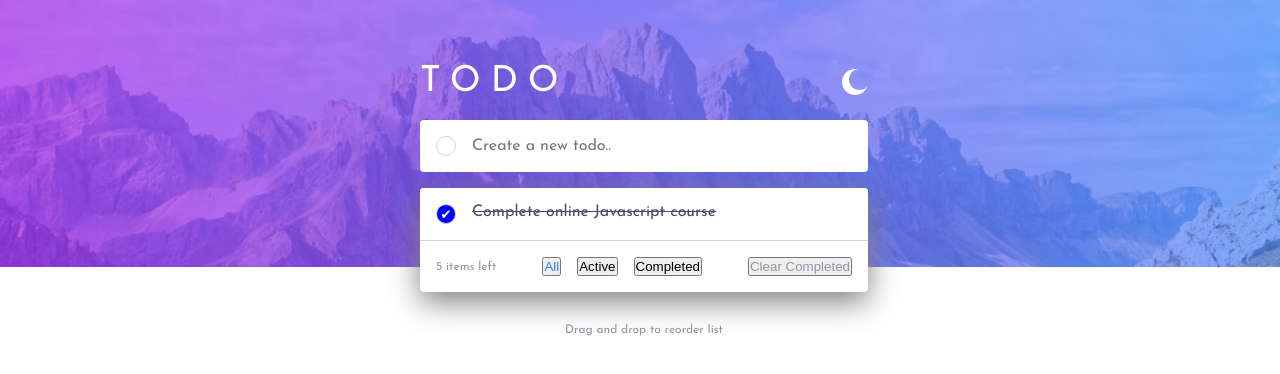
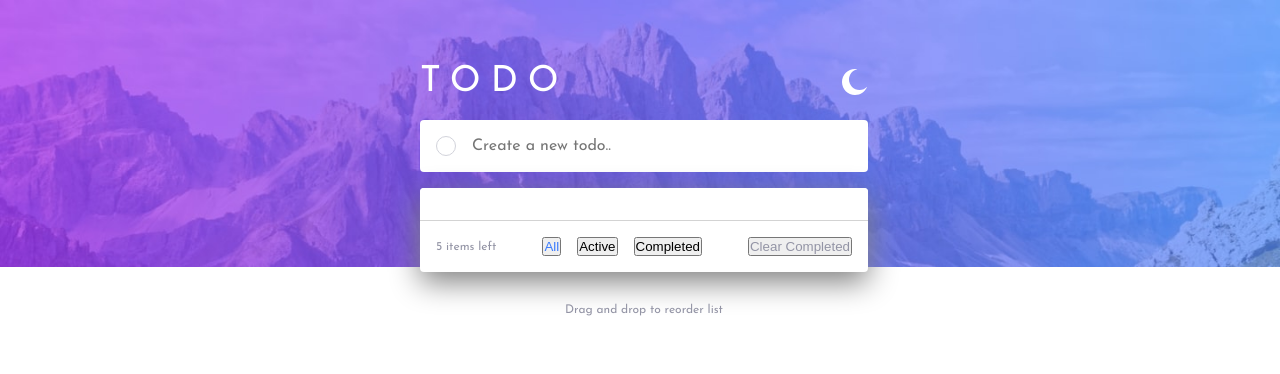
Before and after one commit to nomshamas/todo-react-app, a React (Create React App) app: page / in a window 1280 px wide. Shown: the top 374 px of the page. Built offline with nearby package versions, Linux system fonts and the light colour scheme.

Commit message:
chore:update(design)

```diff
--- a/src/App.jsx
+++ b/src/App.jsx
@@ -15,7 +15,7 @@ function App() {
   const handleSubmit = (event) => {
     event.preventDefault();
     setDisplayText(todoTitle);
-    setTodoTitle({});
+    setTodoTitle("");
   }
 
   return (
@@ -33,14 +33,13 @@ function App() {
           className='add-todo-text'
           placeholder='Create a new todo..'
           value={todoTitle}
-          onChange={handleChange} />
+          onChange={handleChange}
+          autoFocus />
         </form>
-
-        <p>{displayText}</p>
 
         <div className='todo-wrapper'>
           <div className='todo-list'>
-            <TodoList />
+            <TodoList title={displayText} />
           </div>
           <div className='controls'>
             <p className='controls-info'>5 items left</p>
--- a/src/components/TodoList.jsx
+++ b/src/components/TodoList.jsx
@@ -1,15 +1,13 @@
 import React from 'react';
-import closeIcon from '../assets/icon-cross.svg'
 
 function TodoList(props) {
+    return (
 
-    return (
       <div className='todo'>
-      <button className='todo-btn btn-active' >
+      {/* <button className='todo-btn btn-active' >
         <span className='todo-btn-check-icon d-block'>✔</span>
-      </button>
-      <p className='todo-title todo-done'>Complete online Javascript course</p>
-      <img className='todo-close' src={closeIcon} alt="close" />
+      </button> */}
+      <p className='todo-title'>{props.title}</p>
       </div>
     );
 }
--- a/src/styles/main.scss
+++ b/src/styles/main.scss
@@ -1,4 +1,4 @@
-// # Front-end Style Guide
+  // # Front-end Style Guide
 
 // ## Layout
 
@@ -189,12 +189,6 @@ a {
         display: block;
       }
     }
-    &-close {
-      cursor: pointer;
-      position: absolute;
-      right: 1rem;
-      display: none;
-    }
   }
 
   .d-block {
```
